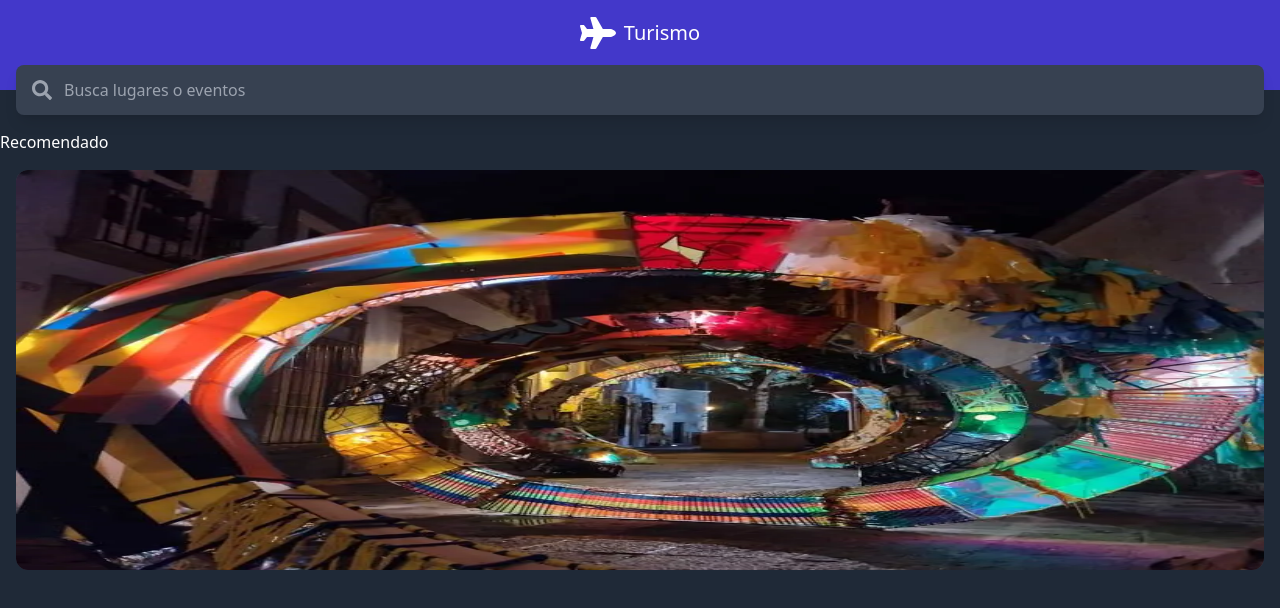
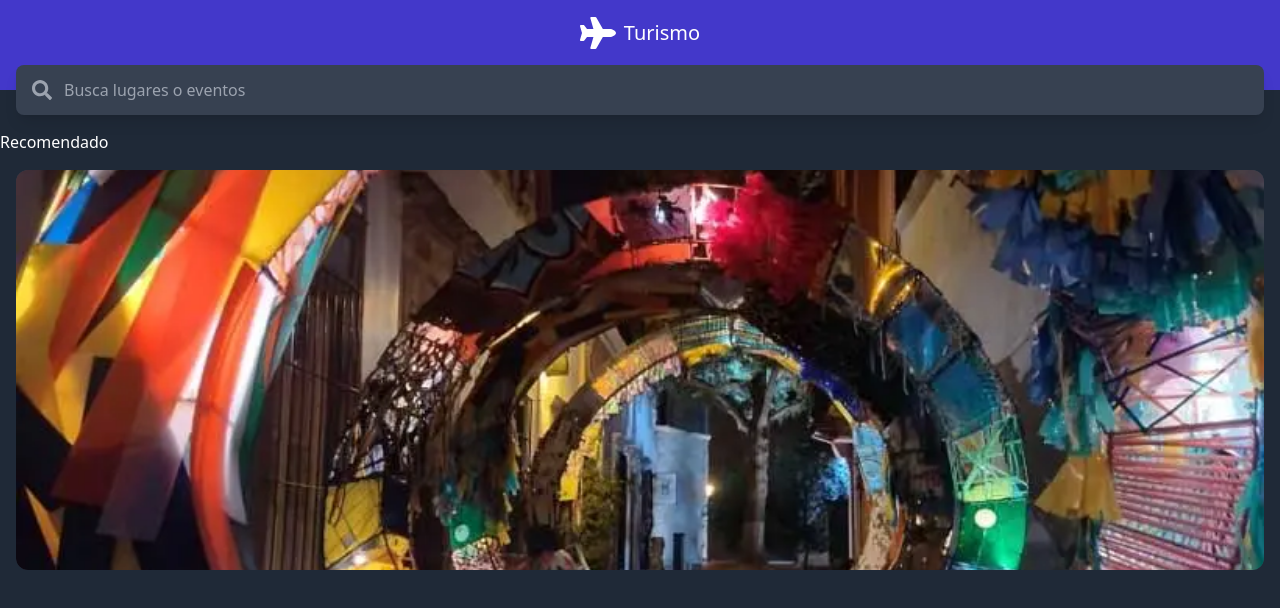
Before and after one commit to Alvarg27/turismo-demo, a Next.js app: page / in a window 1280 px wide. Shown: the top 608 px of the page. Built offline with nearby package versions, Linux system fonts and the light colour scheme.

Commit message:
Update RecommendedCard.js

```diff
--- a/components/RecommendedCard.js
+++ b/components/RecommendedCard.js
@@ -12,6 +12,7 @@ const RecommendedCard = ({ show, recommendation }) => {
       <div className="rounded-xl bg-gray-700 relative h-[400px] ">
         <Image
           layout="fill"
+          objectFit="cover"
           className="rounded-xl"
           src={recommendation.image}
           priority={true}
```
